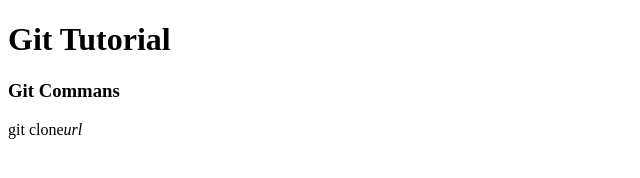
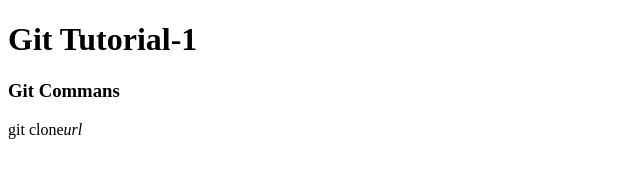
Before and after one commit to 18977147330/yc-d, a plain HTML site: page index.html in a window 1280 px wide. Shown: the full height of the page, 0-640 px from the left. Drawn offline with Linux system fonts and the light colour scheme.

Commit message:
Create index.html

```diff
--- a/index.html
+++ b/index.html
@@ -5,7 +5,7 @@
 </head>
 
 <body>
-    <h1>Git Tutorial</h1>
+    <h1>Git Tutorial-1</h1>
     <h3>Git Commans</h3>
     git clone<i>url</i>
 </body>
```
